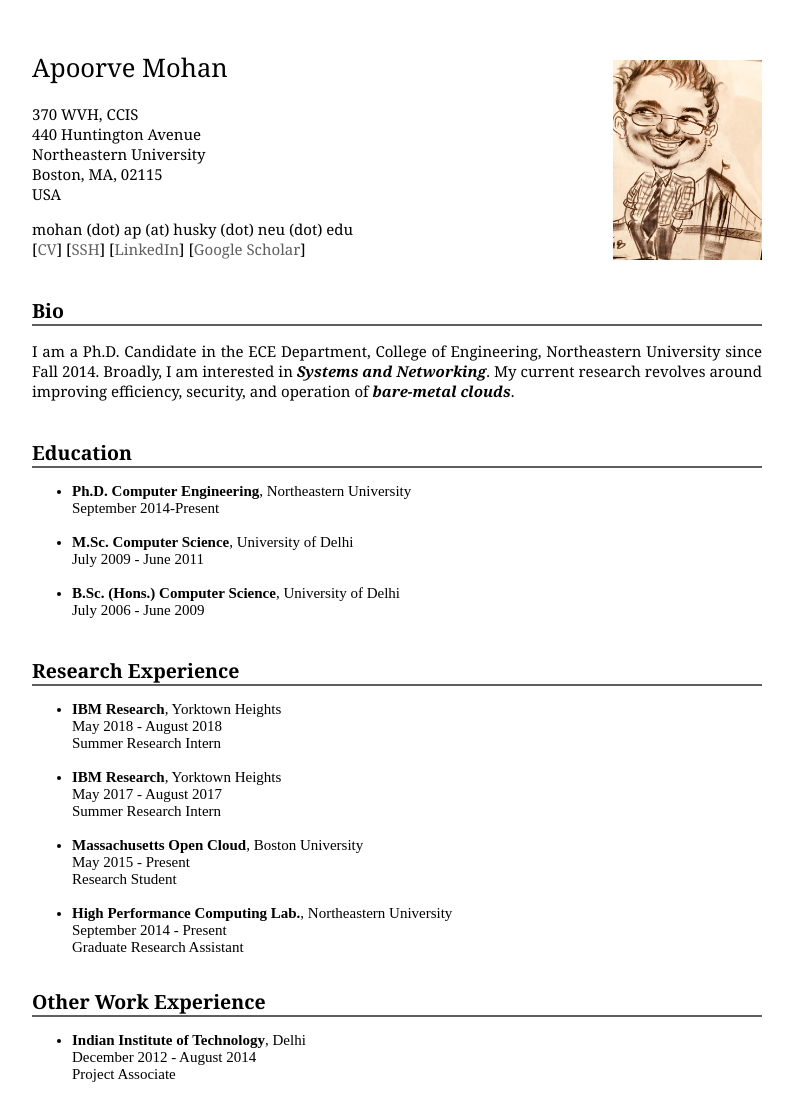
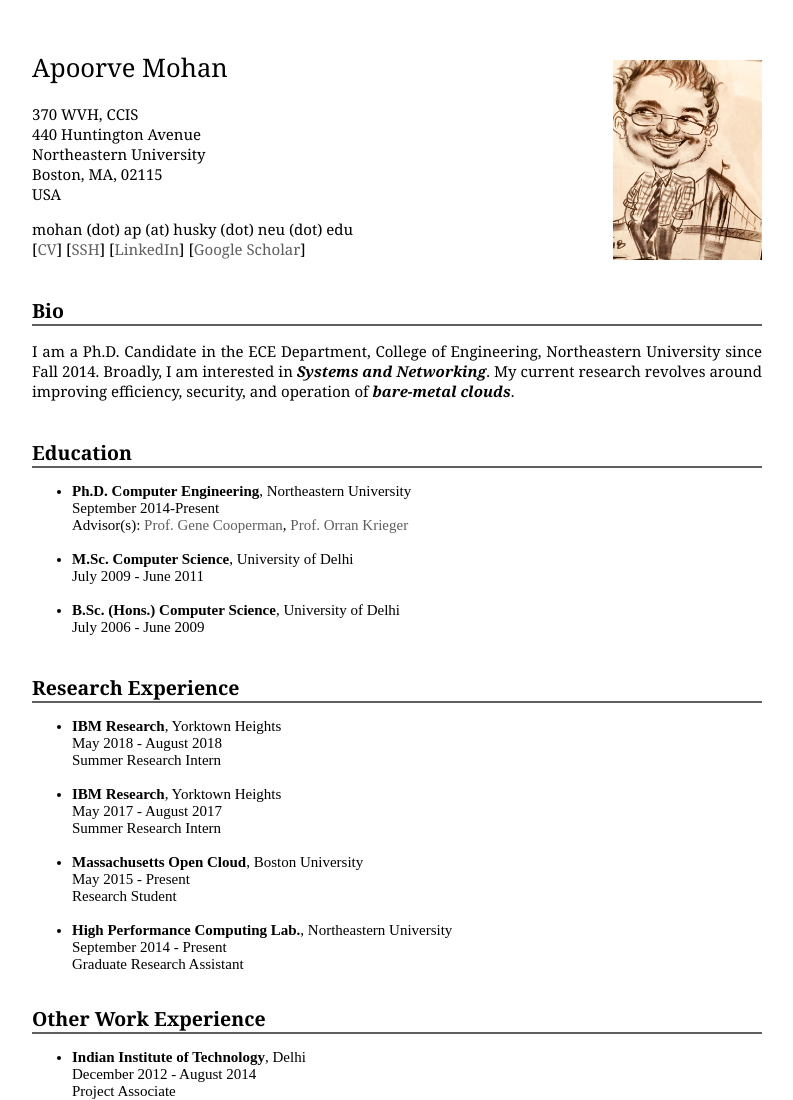
Before and after one commit to apoorvemohan/apoorvemohan.github.io, a plain HTML site: page index.html in a window 1280 px wide. Shown: the top 1100 px of the page, without its empty margins (243-1036 px from the left). Drawn offline with nearby package versions, Linux system fonts and the light colour scheme.

Commit message:
Update education.html

```diff
--- a/sections/about/education.html
+++ b/sections/about/education.html
@@ -1,7 +1,7 @@
 <h1>Education</h1>
 <p align="justify">
   <ul>
-	  <li><b>Ph.D. Computer Engineering</b>, Northeastern University<br>September 2014-Present</li><br>
+	  <li><b>Ph.D. Computer Engineering</b>, Northeastern University<br>September 2014-Present<br>Advisor(s): <a href="https://www.khoury.northeastern.edu/people/gene-cooperman/">Prof. Gene Cooperman</a>, <a href="https://www.bu.edu/eng/profile/orran-krieger/">Prof. Orran Krieger</a></li><br>
     <!--<li><b>Ph.D. Computer Engineering</b>, Northeastern University<br>Advisor(s): Prof. Gene Cooperman<br>September 2014-Present</li><br>-->
     <li><b>M.Sc. Computer Science</b>, University of Delhi<br>July 2009 - June 2011</li><br>
     <!---<li><b>M.Sc. Computer Science</b>, University of Delhi<br>Advisor(s): Prof. Sunil Kumar Muttoo<br>July 2009 - June 2011</li><br>-->
```
